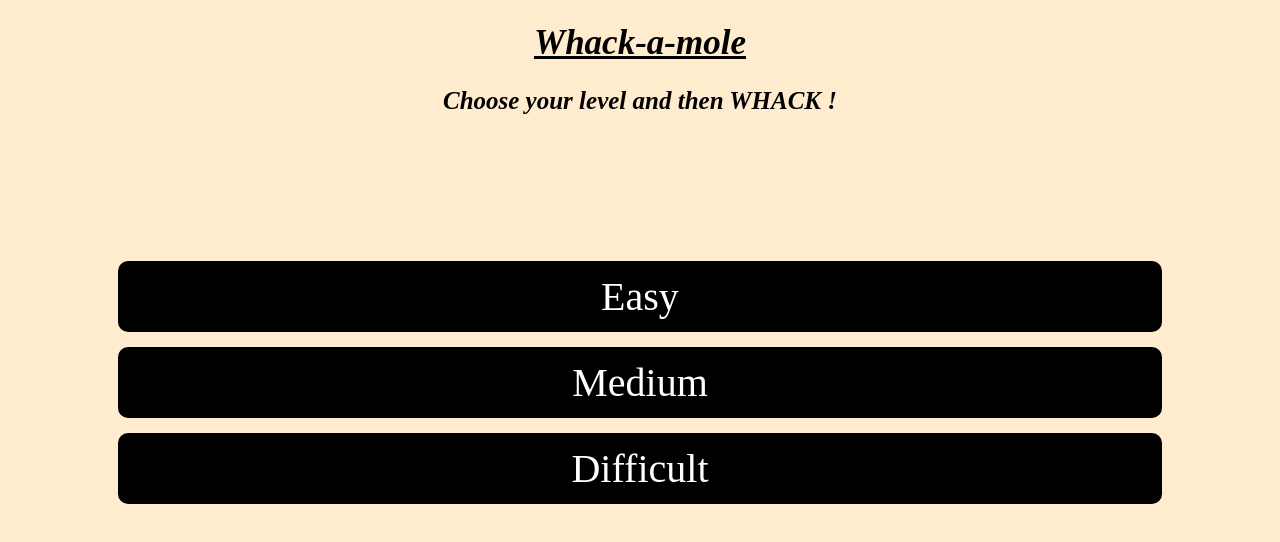
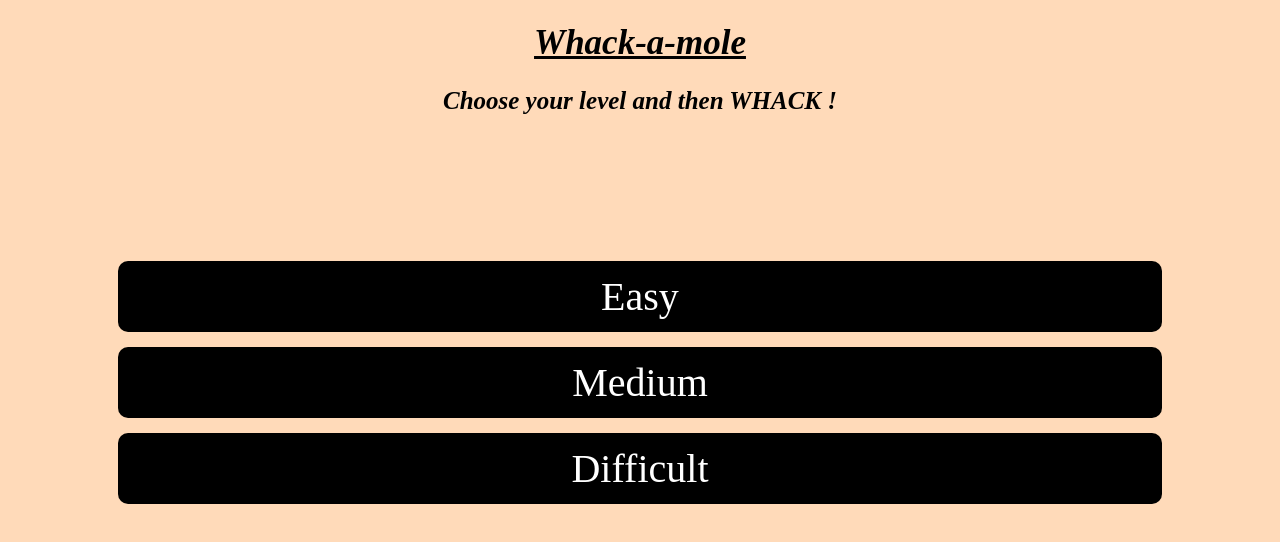
Before and after one commit to emannn077/whack-a-mole, a plain HTML site: page index.html in a window 1280 px wide. Drawn offline with Linux system fonts and the light colour scheme.

```diff
--- a/style.css
+++ b/style.css
@@ -1,5 +1,5 @@
 body {
-  background-color: blanchedalmond;
+  background-color: peachpuff;
 }
 h1 {
   text-align: center;
```
